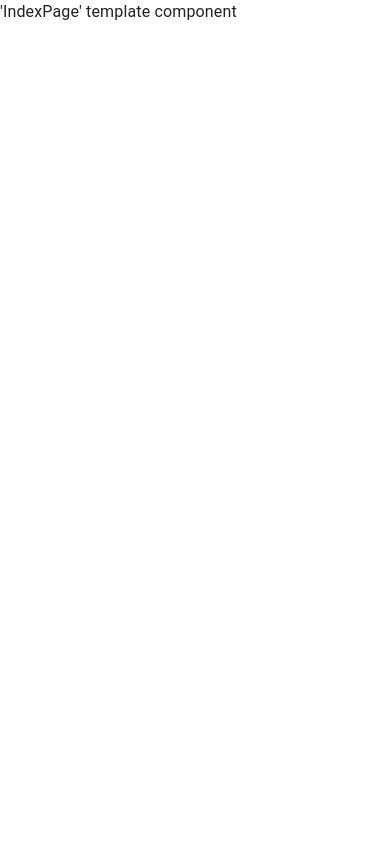
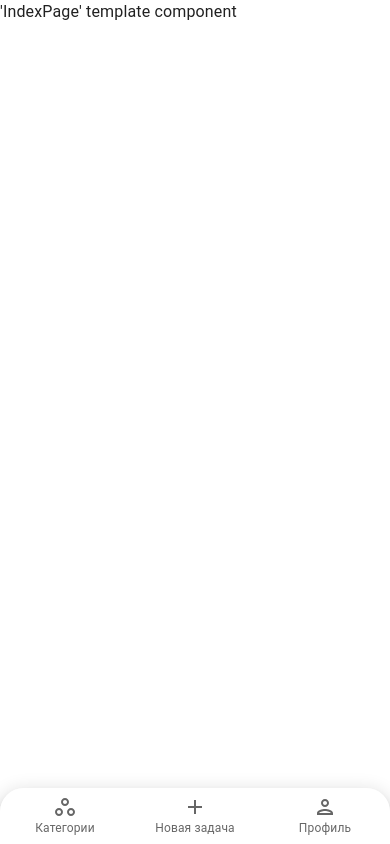
Before and after one commit to jsswpt/tasksbook, a React (Vite) app: page / in a window 390 px wide. Built offline with nearby package versions, Linux system fonts and the light colour scheme.

Commit message:
feat: implement 'Bottombar'

```diff
--- a/src/layouts/root/ui/component.tsx
+++ b/src/layouts/root/ui/component.tsx
@@ -1,6 +1,7 @@
 import { Template } from './template'
 
 import { Appbar } from '@/widgets/appbar'
+import { Bottombar } from '@/widgets/bottombar'
 import { Sidebar } from '@/widgets/sidebar'
 
 type ComponentProps = {
@@ -8,7 +9,7 @@ type ComponentProps = {
 }
 
 export const Component = ({ children }: ComponentProps) => (
-  <Template header={<Appbar />} sidebar={<Sidebar />}>
+  <Template header={<Appbar />} sidebar={<Sidebar />} bottombar={<Bottombar />}>
     {children}
   </Template>
 )
--- a/src/layouts/root/ui/fallback.tsx
+++ b/src/layouts/root/ui/fallback.tsx
@@ -1,6 +1,7 @@
 import { Template } from './template'
 
 import { Appbar } from '@/widgets/appbar'
+import { Bottombar } from '@/widgets/bottombar'
 import { Sidebar } from '@/widgets/sidebar/ui'
 
 type FallbackProps = {
@@ -8,7 +9,11 @@ type FallbackProps = {
 }
 
 export const Fallback = ({ children }: FallbackProps) => (
-  <Template header={<Appbar isFallback />} sidebar={<Sidebar isFallback />}>
+  <Template
+    header={<Appbar isFallback />}
+    sidebar={<Sidebar isFallback />}
+    bottombar={<Bottombar isFallback />}
+  >
     {children}
   </Template>
 )
--- a/src/layouts/root/ui/template.tsx
+++ b/src/layouts/root/ui/template.tsx
@@ -1,15 +1,21 @@
 import { Box, useMediaQuery, useTheme } from '@mui/material'
 
-import { SIDEBAR_WIDTH_LG } from '@/shared/lib/mui'
+import { APPBAR_HEIGHT_LG, SIDEBAR_WIDTH_LG } from '@/shared/lib/mui'
 
 type TemplateProps = {
   header: JSX.Element
   sidebar: JSX.Element
   children: React.ReactNode
+  bottombar: JSX.Element
 }
 
-export const Template = ({ children, header, sidebar }: TemplateProps) => {
-  const { breakpoints } = useTheme()
+export const Template = ({
+  bottombar,
+  children,
+  header,
+  sidebar,
+}: TemplateProps) => {
+  const { breakpoints, spacing } = useTheme()
 
   const isMd = useMediaQuery(breakpoints.up('md'))
 
@@ -18,11 +24,15 @@ export const Template = ({ children, header, sidebar }: TemplateProps) => {
       {isMd && header}
       {isMd && sidebar}
       <Box
-        paddingLeft={isMd ? ({ spacing }) => spacing(SIDEBAR_WIDTH_LG) : 0}
+        paddingTop={isMd ? spacing(APPBAR_HEIGHT_LG) : 0}
+        paddingBottom={!isMd ? spacing(56) : 0}
+        paddingLeft={isMd ? spacing(SIDEBAR_WIDTH_LG) : 0}
+        minHeight="100svh"
         component="main"
       >
         {children}
       </Box>
+      {!isMd && bottombar}
     </>
   )
 }
--- a/src/widgets/appbar/ui/template.tsx
+++ b/src/widgets/appbar/ui/template.tsx
@@ -8,7 +8,6 @@ type TemplateProps = {
 }
 
 export const Template = ({ avatar, newTaskButton }: TemplateProps) => (
-  <>
   <AppBar
     color="transparent"
     elevation={0}
@@ -31,11 +30,4 @@ export const Template = ({ avatar, newTaskButton }: TemplateProps) => (
       </Stack>
     </Toolbar>
   </AppBar>
-    <Toolbar
-      disableGutters
-      sx={{
-        height: ({ spacing }) => spacing(APPBAR_HEIGHT_LG),
-      }}
-    />
-  </>
 )
--- /dev/null
+++ b/src/widgets/bottombar/index.ts
@@ -0,0 +1 @@
+export * from './ui'
--- /dev/null
+++ b/src/widgets/bottombar/ui/component.tsx
@@ -0,0 +1,36 @@
+import {
+  AddOutlined,
+  PersonOutlined,
+  WorkspacesOutlined,
+} from '@mui/icons-material'
+import { BottomNavigationAction } from '@mui/material'
+import { Link as RouterLink } from 'react-router-dom'
+
+import { Template } from './template'
+
+export const Component = () => (
+  <Template
+    items={[
+      <BottomNavigationAction
+        component={RouterLink}
+        to="/categories"
+        value="categories"
+        label="Категории"
+        icon={<WorkspacesOutlined />}
+      />,
+      <BottomNavigationAction
+        component={RouterLink}
+        to="~/new-task"
+        label="Новая задача"
+        icon={<AddOutlined />}
+      />,
+      <BottomNavigationAction
+        component={RouterLink}
+        to="/profile"
+        value="profile"
+        label="Профиль"
+        icon={<PersonOutlined />}
+      />,
+    ]}
+  />
+)
--- /dev/null
+++ b/src/widgets/bottombar/ui/fallback.tsx
@@ -0,0 +1,23 @@
+import { BottomNavigationAction, Skeleton } from '@mui/material'
+
+import { Template } from './template'
+
+const Icon = (
+  <Skeleton
+    variant="circular"
+    sx={({ spacing }) => ({ height: spacing(20), width: spacing(20) })}
+  />
+)
+const Label = (
+  <Skeleton variant="text" sx={({ spacing }) => ({ width: spacing(56) })} />
+)
+
+export const Fallback = () => (
+  <Template
+    items={[
+      <BottomNavigationAction label={Label} icon={Icon} />,
+      <BottomNavigationAction label={Label} icon={Icon} />,
+      <BottomNavigationAction label={Label} icon={Icon} />,
+    ]}
+  />
+)
--- /dev/null
+++ b/src/widgets/bottombar/ui/index.tsx
@@ -0,0 +1,24 @@
+import { lazy, Suspense } from 'react'
+
+import { Fallback } from './fallback'
+
+const Component = lazy(() =>
+  import('./component').then((m) => ({ default: m.Component }))
+)
+
+type BottombarProps =
+  | {
+      isFallback: true
+    }
+  | {
+      isFallback?: false
+    }
+
+export const Bottombar = ({ isFallback }: BottombarProps) =>
+  isFallback ? (
+    <Fallback />
+  ) : (
+    <Suspense fallback={<Fallback />}>
+      <Component />
+    </Suspense>
+  )
--- /dev/null
+++ b/src/widgets/bottombar/ui/template.tsx
@@ -0,0 +1,29 @@
+import { BottomNavigation, Box } from '@mui/material'
+import { useLocation } from 'react-router-dom'
+
+type TemplateProps = {
+  items: React.ReactNode
+}
+
+export const Template = ({ items }: TemplateProps) => {
+  const [, basePath] = useLocation().pathname.split('/')
+
+  return (
+    <Box component="nav" position="fixed" bottom={0} left={0} right={0}>
+      <BottomNavigation
+        value={basePath}
+        showLabels
+        sx={{
+          backdropFilter: 'blur(8px)',
+          background: ({ palette }) =>
+            `color-mix(in srgb, ${palette.background.default}, transparent 40%)`,
+          borderRadius: '1.5rem 1.5rem 0 0',
+          boxShadow: ({ shadows }) => shadows[10],
+          overflow: 'hidden',
+        }}
+      >
+        {items}
+      </BottomNavigation>
+    </Box>
+  )
+}
```
Lines whose indentation alone changed are shown as unchanged.
